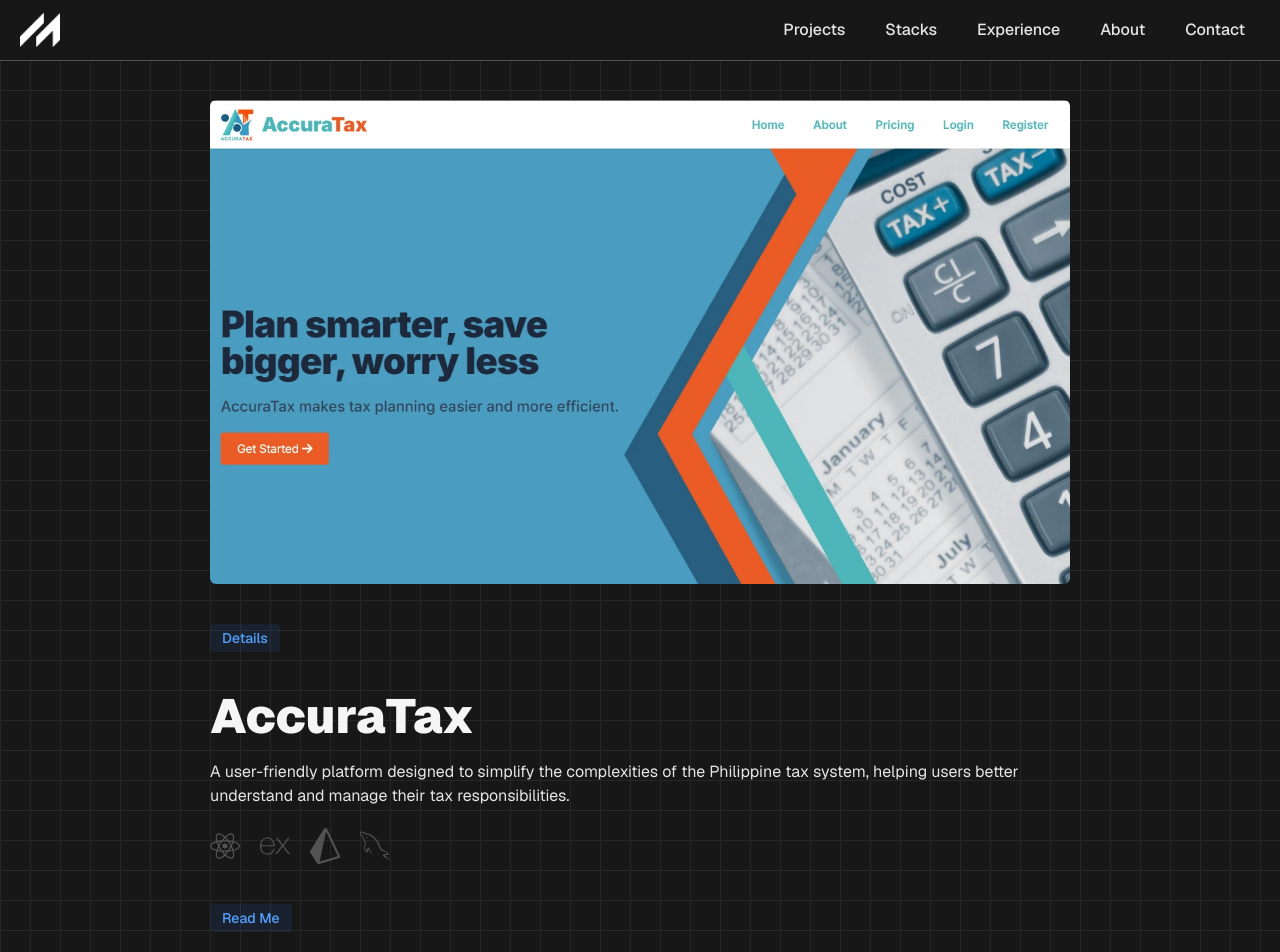
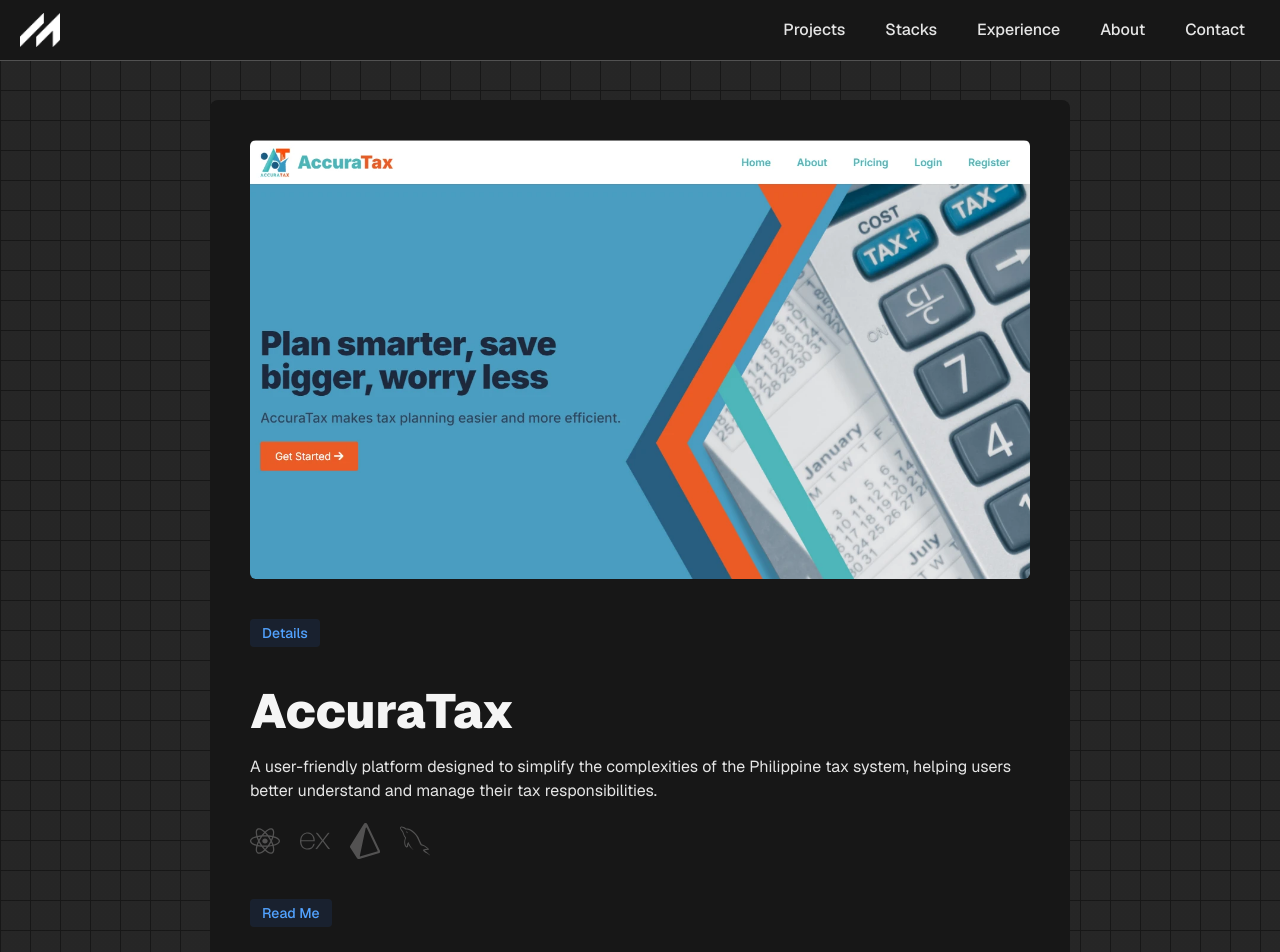
Before and after one commit to mkcalendario-strat/mkcalendario-mini-project-1, a Next.js app: page /projects/accuratax in a window 1280 px wide. Shown: the top 952 px of the page. Built offline with nearby package versions, Linux system fonts and the light colour scheme.

Commit message:
style: revamp project display

```diff
--- a/src/components/layouts/ProjectSection.tsx
+++ b/src/components/layouts/ProjectSection.tsx
@@ -7,9 +7,11 @@ interface ProjectSectionProps {
 
 export function ProjectSection({ children }: ProjectSectionProps) {
   return (
-    <section className="boxes-background min-h-screen py-[100px]">
+    <section className="boxes-background-inverted min-h-screen py-[100px]">
       <div className="container-thin">
-        <div className="flex flex-col items-baseline gap-10">{children}</div>
+        <div className="flex flex-col items-baseline gap-10 rounded-lg bg-neutral-900 p-[20px] md:p-[40px]">
+          {children}
+        </div>
       </div>
     </section>
   );
@@ -56,7 +58,7 @@ export function ProjectDetails({
       <h1 className="text-5xl font-black text-neutral-100">{title}</h1>
       <p className="text-neutral-200">{description}</p>
 
-      <div className="flex flex-row gap-5">
+      <div className="flex flex-row flex-wrap gap-5">
         {stack.map((tech, i) => (
           <Image
             key={i}
```
